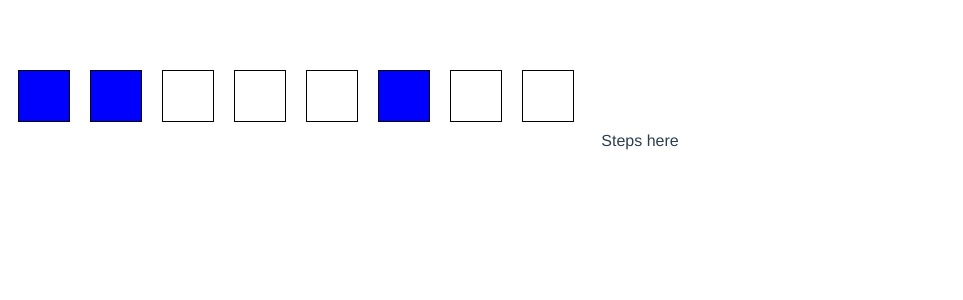
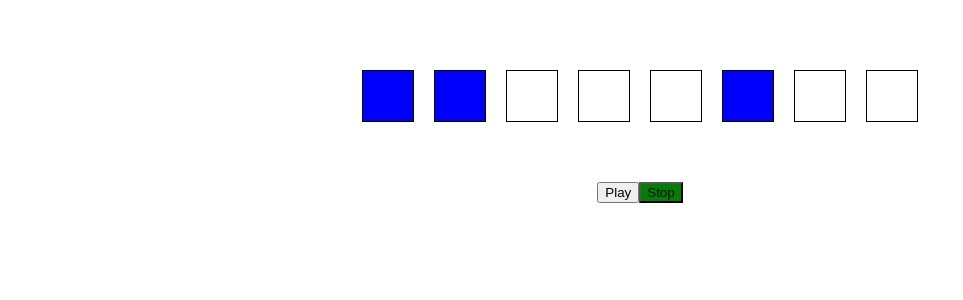
Before and after one commit to garethbrown82/drum-machine, a Vue app: page / in a window 1280 px wide. Shown: the top 300 px of the page, without its empty margins (0-963 px from the left). Built offline with nearby package versions, Linux system fonts and the light colour scheme.

Commit message:
Add play and stop buttons

```diff
--- a/src/App.vue
+++ b/src/App.vue
@@ -1,15 +1,18 @@
 <template>
   <StepSequencer v-bind:steps="steps" />
+  <Controls v-bind:isPlaying="isPlaying" />
 </template>
 
 <script>
 import StepSequencer from './components/StepSequencer'
+import Controls from './components/Controls'
 import { ref } from 'vue'
 
 export default {
   name: 'App',
   components: {
     StepSequencer,
+    Controls,
   },
   setup() {
     let steps = ref([
@@ -23,8 +26,11 @@ export default {
       { id: 8, on: false },
     ])
 
+    let isPlaying = ref(false)
+
     return {
-      steps
+      steps,
+      isPlaying,
     }
   }
 }
--- /dev/null
+++ b/src/components/Controls.vue
@@ -0,0 +1,19 @@
+<template>
+  <button v-bind:class="{ active: isPlaying }">Play</button>
+  <button v-bind:class="{ active: !isPlaying }">Stop</button>
+</template>
+
+<script>
+export default {
+  name: 'Controls',
+  props: {
+    isPlaying: Boolean,
+  }
+}
+</script>
+
+<style scoped>
+  button.active {
+    background-color: green;
+  }
+</style>
--- a/src/components/StepSequencer.vue
+++ b/src/components/StepSequencer.vue
@@ -6,7 +6,6 @@
       v-bind:step="step"
     />
   </div>
-  <div>Steps here</div>
 </template>
 
 <script>
@@ -27,5 +26,7 @@ export default {
   .steps-wrapper {
     display: flex;
     flex-wrap: wrap;
+    justify-content: center;
+    margin: 50px;
   }
 </style>
```
